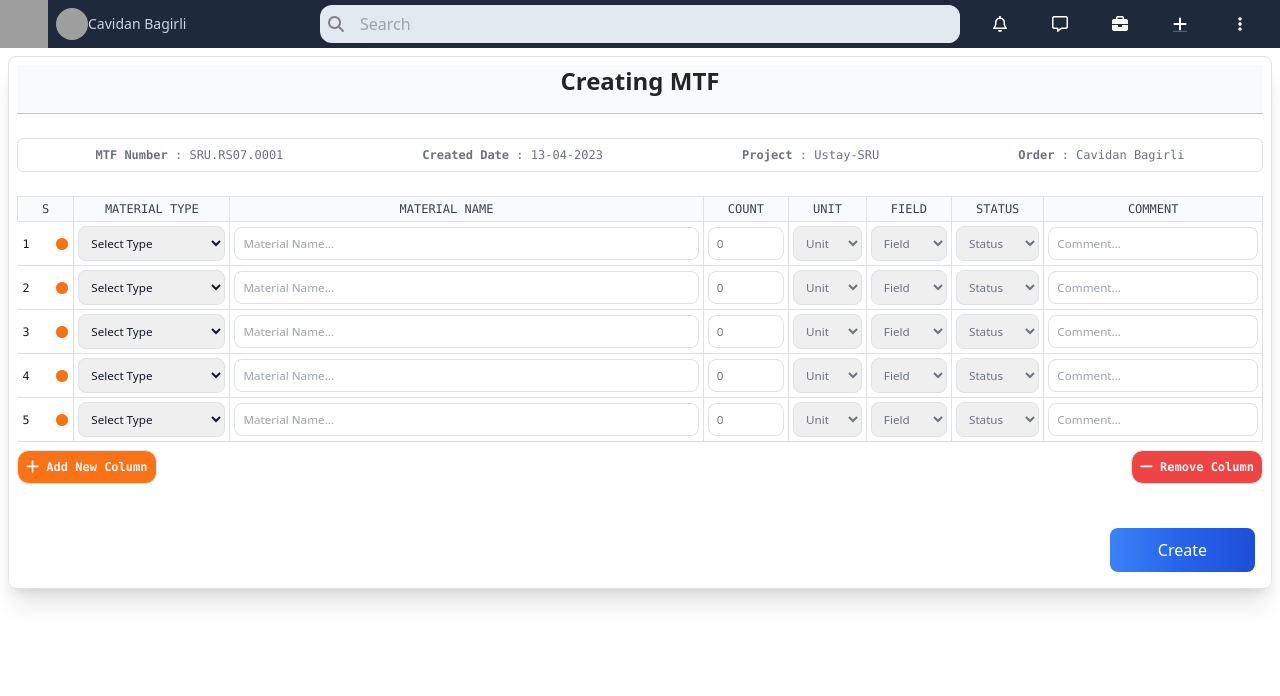
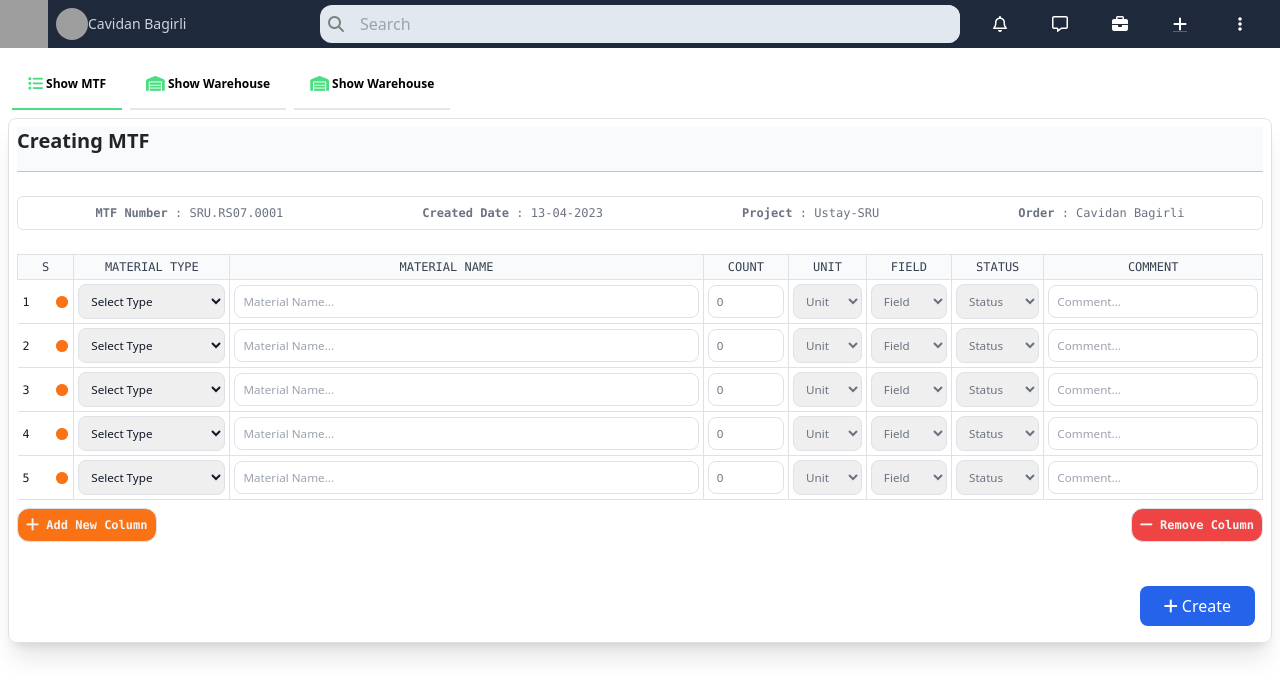
Before and after one commit to cavidanbagiri/UstaySCClient, a Vue app: page /order/createmtf in a window 1280 px wide. Shown: the top 696 px of the page. Built offline with nearby package versions, Linux system fonts and the light colour scheme; grey boxes are pictures that could not be loaded.

Commit message:
Adding Class Bindings and add Tabs For choosing Tab From MTF Page

```diff
--- /dev/null
+++ b/src/components/mtf_table/Get_MTF_Comp.vue
@@ -0,0 +1,14 @@
+
+<template>
+    <div class="p-1 text-red-300">
+        Get MTF
+    </div>
+</template>
+
+<script setup>
+
+</script>
+
+<style lang="scss" scoped>
+
+</style>
--- a/src/components/mtf_table/MTF_Create_Button.vue
+++ b/src/components/mtf_table/MTF_Create_Button.vue
@@ -4,9 +4,10 @@
             <!-- <button @click="createMTF" class="  py-1 px-2 my-1 text-lg w-12 h-12 outline-none font-mono font-bold border text-gray-100 rounded-full bg-green-400">
                 <i class="fa-solid fa-plus fa-xl"></i>
             </button> -->
-            <button type="button"  @click="createMTF"  class="text-white bg-gradient-to-r from-blue-500 via-blue-600 to-blue-700
-             hover:bg-gradient-to-br focus:ring-4 focus:outline-none focus:ring-blue-300 dark:focus:ring-blue-800
-              font-medium rounded-lg text-md px-5 py-2.5 text-center mr-2 mb-2">Create</button>
+            <button type="button"  @click="createMTF"  class="text-white bg-gradient-to-r bg-blue-600
+              font-medium rounded-lg text-md px-4 py-2 text-center mr-2 mb-2">
+              <i class="fa-solid fa-plus"></i>
+              Create</button>
         </div>
 </template>
 
--- a/src/components/mtf_table/MTF_Table_Title_Comp.vue
+++ b/src/components/mtf_table/MTF_Table_Title_Comp.vue
@@ -1,7 +1,7 @@
 
 <template>
-    <div class="text-center bg-gray-50">
-        <span class="py-5 font-bold text-2xl my-5 ">Creating MTF</span>
+    <div class="text-start bg-gray-50">
+        <span class="py-5 font-bold text-xl my-5 ">Creating MTF</span>
         <hr>
     </div>
     <!-- MTF Inform Section -->
--- /dev/null
+++ b/src/components/warehouse/Get_Warehouse_Table_Comp.vue
@@ -0,0 +1,13 @@
+<template>
+    <div>
+        warehouse list
+    </div>
+</template>
+
+<script setup>
+
+</script>
+
+<style lang="scss" scoped>
+
+</style>
--- a/src/views/MTFPage.vue
+++ b/src/views/MTFPage.vue
@@ -3,21 +3,57 @@
     <div class=" flex flex-col p-2">
 
 
-        <MTF_Table_Comp/>
+        <div class="flex flex-row mt-1 my-2">
+
+            <span :class="tab_num===0 ? 'border-b-green-400' : ''" @click="changeTabe(0)" class=" text-xs font-bold text-black p-3 mx-1 border-b-2  cursor-pointer" > <i class="fa-solid fa-list fa-lg text-green-400"></i> Show MTF</span>
+            <span :class="tab_num===1 ? 'border-b-green-400' : ''" @click="changeTabe(1)" class=" text-xs font-bold text-black p-3 mx-1 border-b-2  cursor-pointer" > <i class="fa-solid fa-warehouse fa-lg text-green-400"></i> Show Warehouse</span>
+            <span :class="tab_num===2 ? 'border-b-green-400' : ''" @click="changeTabe(2)" class=" text-xs font-bold text-black p-3 mx-1 border-b-2  cursor-pointer" > <i class="fa-solid fa-warehouse fa-lg text-green-400"></i> Show Warehouse</span>
+
+        </div>
+
+        <component :is="tabs[tab_num]" />
+
+        <!-- <Get_Warehouse_Table_Comp/>
+
+        <Get_MTF_Comp/> -->
+
+        <!-- <MTF_Table_Comp/> -->
 
     </div>
 </template>
 
 <script setup>
 
+    import { ref } from 'vue';
+
     import MTF_Table_Comp from '../components/mtf_table/MTF_Table_Comp.vue';
+
+    import Get_MTF_Comp from '../components/mtf_table/Get_MTF_Comp.vue';
+
+    import Get_Warehouse_Table_Comp from '../components/warehouse/Get_Warehouse_Table_Comp.vue';
 
     import OrderStore from '../store/order_store.js';
     const store = OrderStore();
 
+    const active = true;
+
     const createMTF = async () => {
         await store.createMTF();
     }
+
+    /******************************************************************* Work With Tabs *************************/
+    const tab_size = ref(3);
+    const tab_num = ref(0);
+    const changeTabe = (num) => {
+        console.log('tab num : ', tab_num);
+        tab_num.value = num
+    }
+    const tabs = ([
+        MTF_Table_Comp,
+        Get_MTF_Comp,
+        Get_Warehouse_Table_Comp
+    ])
+    /***********************************************************************************************************/
 
 </script>
 
```
